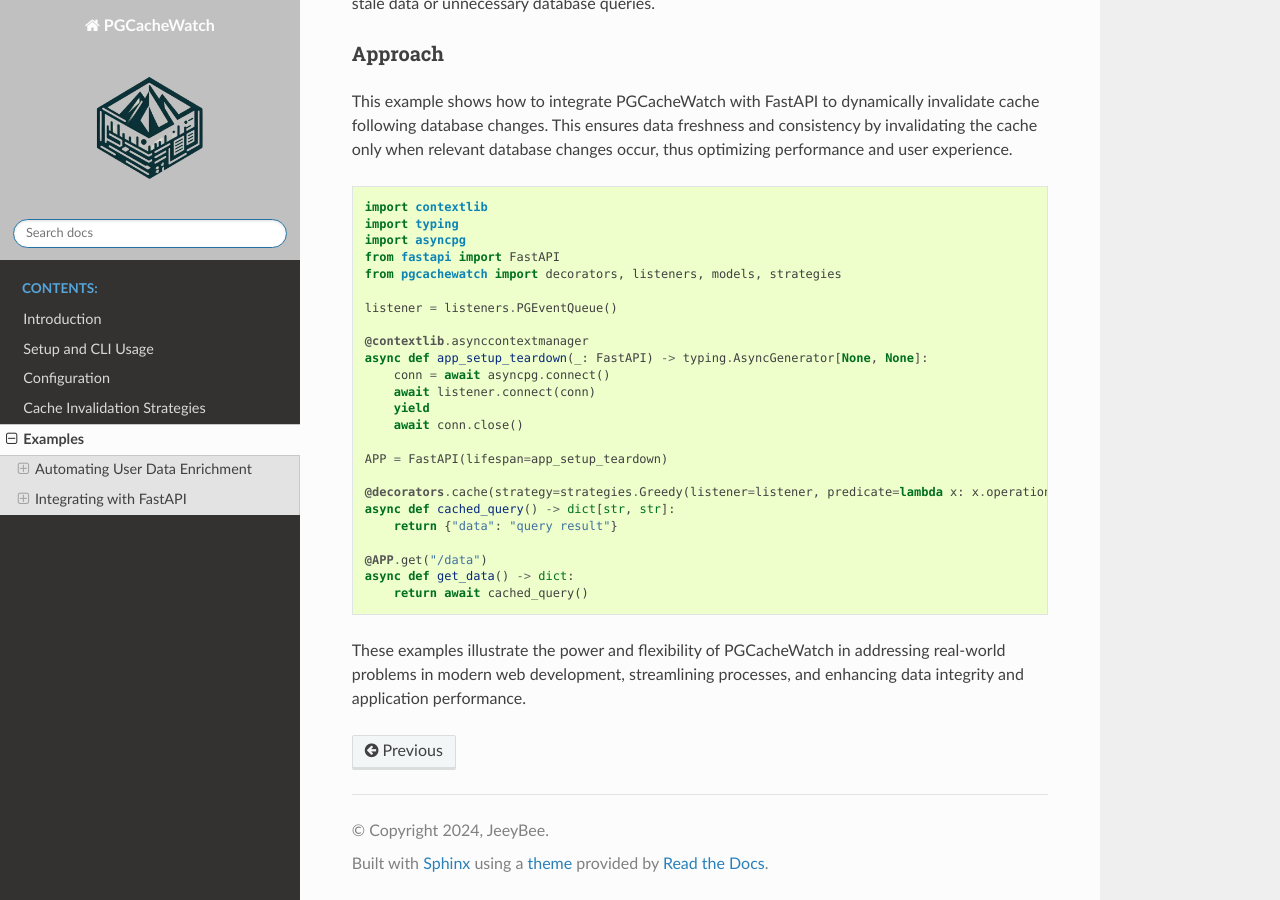
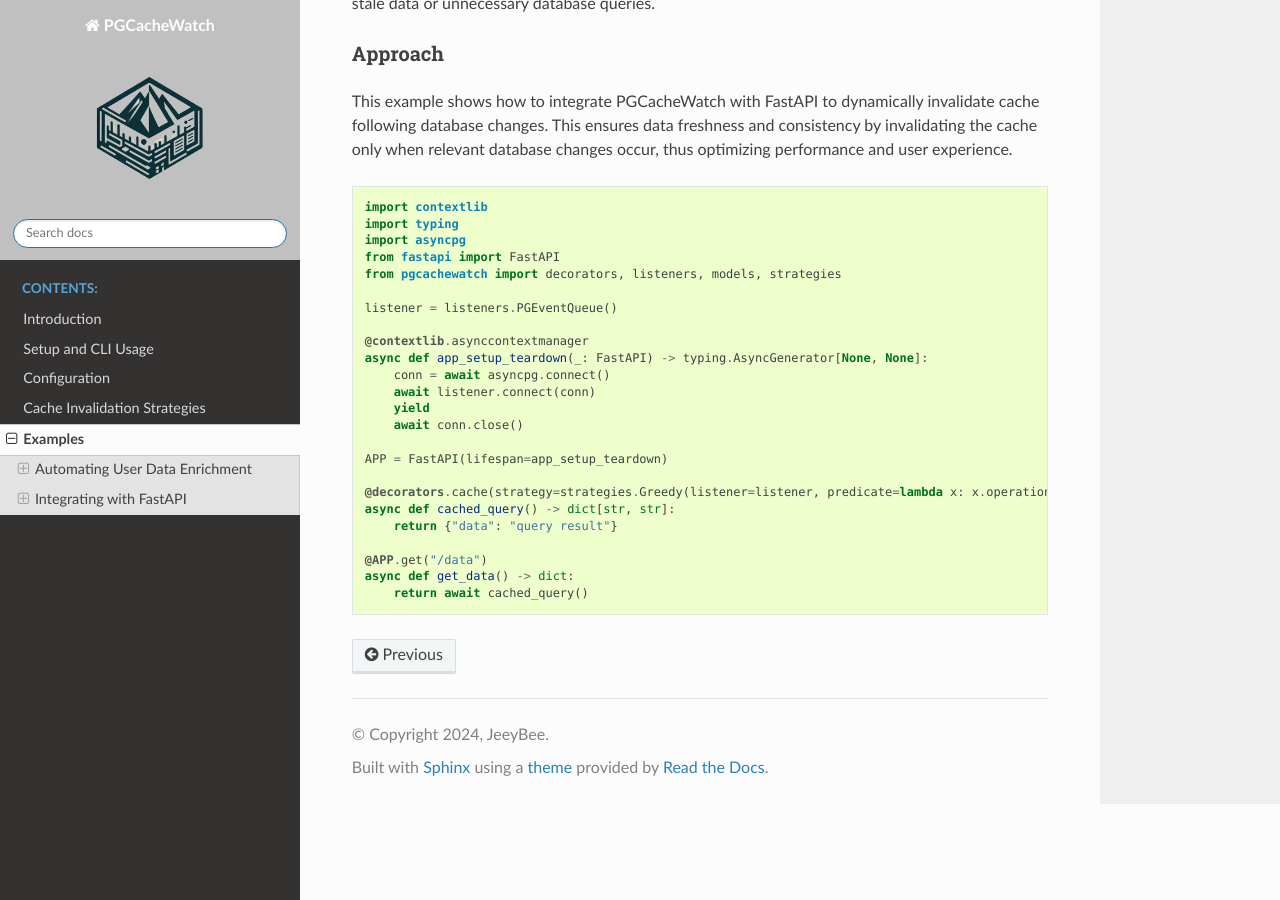
Before and after one commit to janbjorge/PGCacheWatch, a Sphinx documentation site: the page built from docs/examples.md, in a window 1280 px wide and 900 px high, scrolled down 1260 px. Built offline with Sphinx 7.4.7 and the Read the Docs theme 2.0.0, drawn with Linux system fonts in a browser that asks for light colours.

Commit message:
Remove a line from ex. (#16)

````diff
--- a/docs/examples.md
+++ b/docs/examples.md
@@ -72,5 +72,3 @@
 async def get_data() -> dict:
     return await cached_query()
 ```
-
-These examples illustrate the power and flexibility of PGCacheWatch in addressing real-world problems in modern web development, streamlining processes, and enhancing data integrity and application performance.
````
